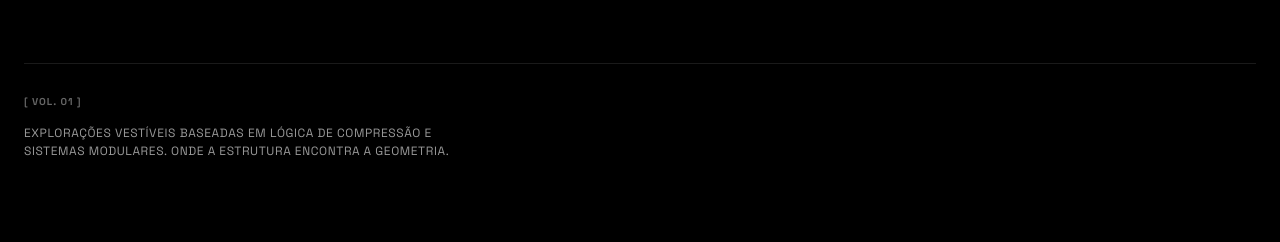
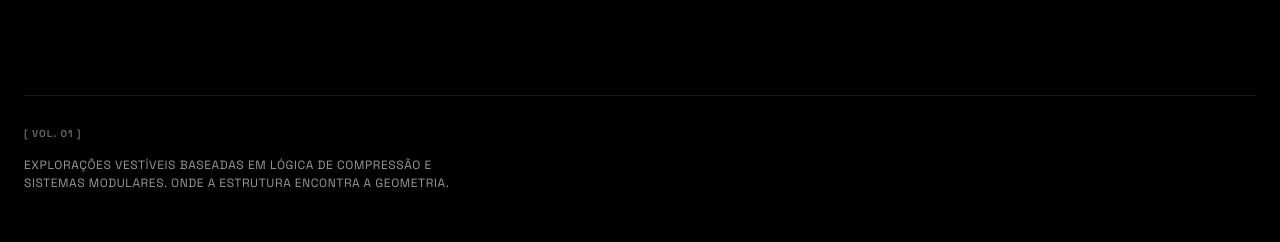
Before and after one commit to AdminAuditavel/hiddenlayer, a React (Vite) app: page / in a window 1280 px wide. Shown: the part 1542-1784 px from the top of the page. Built offline with nearby package versions, Linux system fonts and the light colour scheme.

Commit message:
Adjust section margin in HomeView component

```diff
--- a/src/views/HomeView.tsx
+++ b/src/views/HomeView.tsx
@@ -159,7 +159,7 @@ const HomeView: React.FC<Props> = ({
           </section>
 
           {/* SERIES HEADER (after discovery) */}
-          <section className="mt-16 mb-10 border-t border-white/10 pt-6">
+          <section className="mt-24 mb-10 border-t border-white/10 pt-6">
             <div className="flex flex-col gap-4">
               <div>
                 <span className="text-[10px] font-bold text-white/40 uppercase tracking-widest">
```
